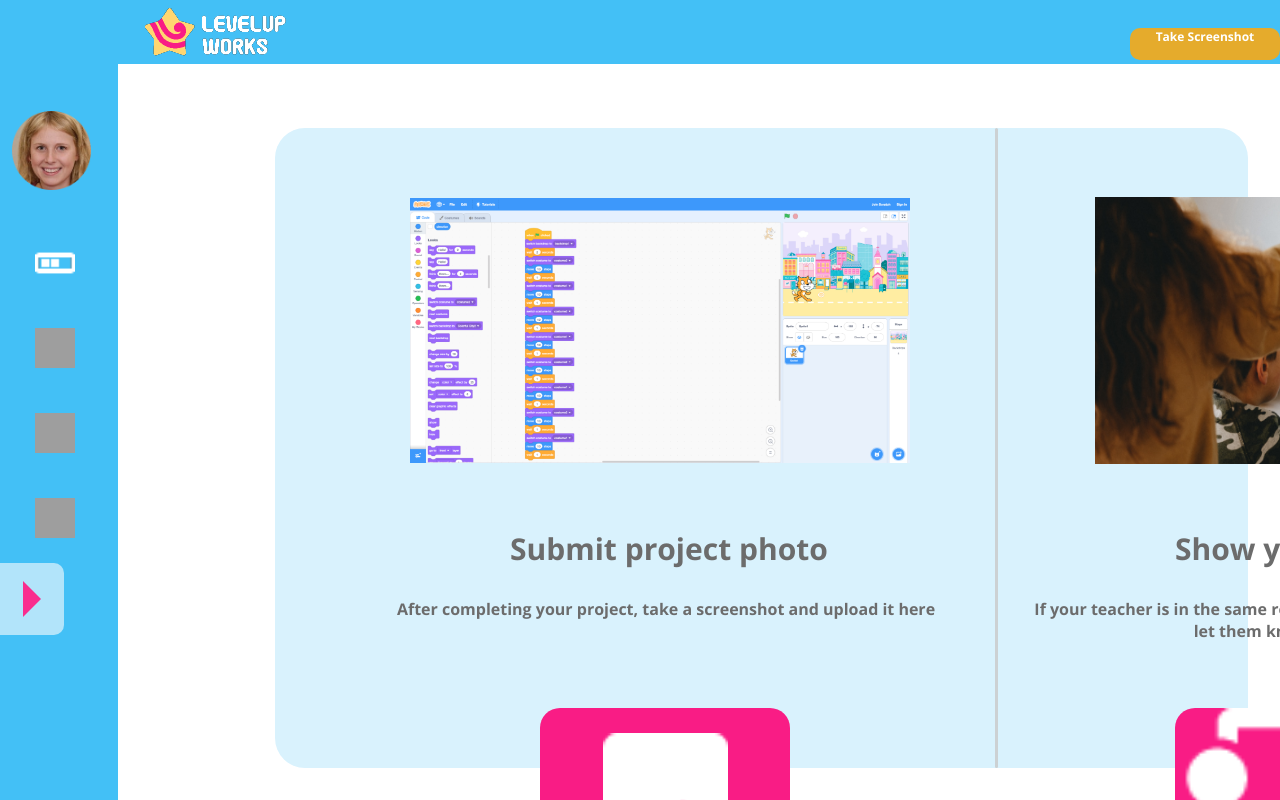
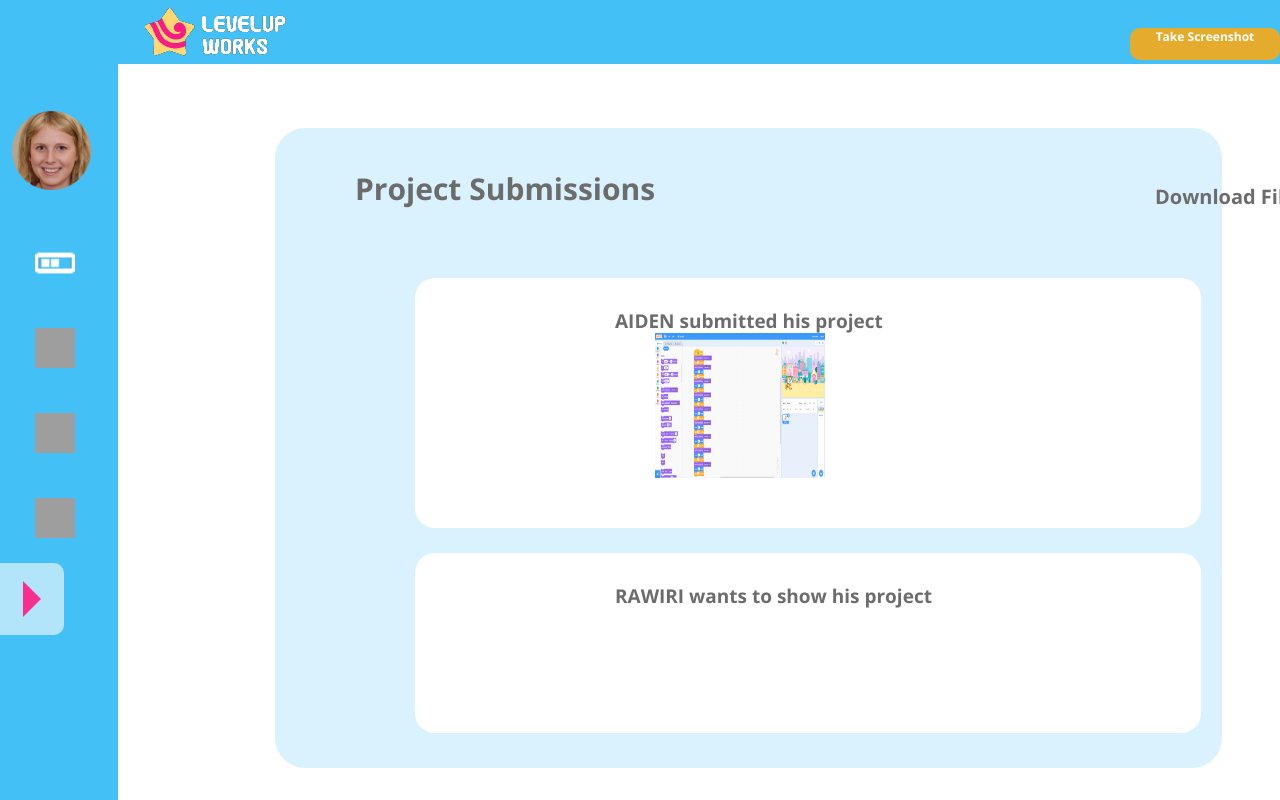
Before and after one commit to vessiBop/mission-x, a React (Create React App) app: page / in a window 1280 px wide. Shown: the top 800 px of the page. Built offline with nearby package versions, Linux system fonts and the light colour scheme; grey boxes are pictures that could not be loaded.

Commit message:
added aiden and rawiris project

```diff
--- a/src/App.js
+++ b/src/App.js
@@ -2,6 +2,7 @@ import Navbar from './Navbar';
 import SideMenu from './SideMenu';
 import UploadScreen from './SubmitProject';
 import ShowTeacher from './ShowTeacher';
+
 
 import './Navbar.css';
 import './SubmitProject.css';
@@ -9,6 +10,7 @@ import './Parent-div.css';
 import './Fonts.css';
 import './App.css';
 import SideBar from './SideBar/SideBar';
+import ProjectSubs from './ProjectSubs';
 
 
 function App() {
@@ -21,7 +23,7 @@ function App() {
 
 
 
-      <UploadScreen />
+      <ProjectSubs />
     </div>
   );
 }
--- /dev/null
+++ b/src/NotificationOne.js
@@ -0,0 +1,19 @@
+import './Fonts.css';
+import ScreenShotImg from './images/StudentDashboard/makeProject-screenshot.png';
+
+
+
+export default function NotificationOne() {
+    return (
+    <>
+    <div className='notification-bar'>
+    <img className="submitted-screenshot-img" src={ScreenShotImg} alt="ScreenShot" />
+    <div className='notification1'>AIDEN submitted his project</div>
+    <div className='notification-date'>WED 22 April 2023  13:21</div>
+    </div>
+
+        </>
+)
+
+
+}
--- /dev/null
+++ b/src/NotificationTwo.js
@@ -0,0 +1,17 @@
+import './Fonts.css';
+import ScreenShotImg from './images/StudentDashboard/makeProject-screenshot.png';
+
+
+
+export default function NotificationTwo() {
+    return (
+    <>
+    <div className='notification-bar2'>
+    <div className='notification2'>RAWIRI wants to show his project</div>
+    <div className='notification-date2'>THURS 24 April 2023  06:40</div>
+    </div>
+        </>
+)
+
+
+}
--- a/src/ProjectSubs.js
+++ b/src/ProjectSubs.js
@@ -1,7 +1,8 @@
-import Notifications from './Notifications';
+
 
 import './Fonts.css';
-
+import NotificationOne from './NotificationOne';
+import NotificationTwo from './NotificationTwo';
 
 export default function ProjectSubs() {
     return (
@@ -9,8 +10,11 @@ export default function ProjectSubs() {
 
             <div className="upload-parent-container">
 
-                <div className="upload-split-div">
-                <Notifications />
+                <div className="project-subs-container">
+                <NotificationOne />
+                <NotificationTwo />
+
+
                 <div className="pro-sub-text1">Project Submissions</div>
                 <div className="pro-sub-text2">Download Files</div>
                 <div className="pro-sub-text3">Mark As Complete Project</div>
--- a/src/SubmitProject.css
+++ b/src/SubmitProject.css
@@ -8,7 +8,7 @@
 
 .upload-split-div {
     border-radius: 30px;
-    width: 76%;
+    width: 74%;
     height: 80%;
     top: 128px;
     left: 275px;
@@ -72,6 +72,7 @@
     margin-left: auto;
     margin-right: auto;
     margin-top: 25px;
+    margin-bottom: 25px;
     width: 50%;
 }
 
@@ -150,3 +151,143 @@
     position: absolute;
 
 }
+/* Project Submissions css*/
+.project-subs-container {
+    display: flex;
+    justify-content: baseline;
+    border-radius: 30px;
+    width: 74%;
+    height: 80%;
+    top: 128px;
+    left: 275px;
+    background-color: #d9f2fd;
+    position: absolute
+}
+
+.pro-sub-text1 {
+    font-family: 'Open Sans', sans-serif;
+    font-size: 30px;
+    text-align: left;
+    top: 40px;
+    left: 80px;
+    width: 562px;
+    height: 98px;
+    color: #6C6C6C;
+    position: absolute;
+
+}
+
+.pro-sub-text2 {
+    font-family: 'Open Sans', sans-serif;
+    font-size: 20px;
+    text-align: left;
+    top: 55px;
+    left: 880px;
+    width: 562px;
+    height: 98px;
+    color: #6C6C6C;
+    position: absolute;
+
+}
+
+.pro-sub-text3 {
+    font-family: 'Open Sans', sans-serif;
+    font-size: 20px;
+    text-align: left;
+    top: 55px;
+    left: 1080px;
+    width: 562px;
+    height: 98px;
+    color: #6C6C6C;
+    position: absolute;
+}
+/* Notifications css*/
+.notification1 {
+    font-family: 'Open Sans', sans-serif;
+    font-size: 19px;
+    text-align: left;
+    top: 30px;
+    left: 200px;
+    width: 562px;
+    height: 98px;
+    color: #6C6C6C;
+    position: absolute;
+
+}
+
+.notification-bar {
+    display:flex;
+    font-family: 'Open Sans', sans-serif;
+    background-color: #ffffff;
+    border-radius: 20px;
+    font-size: 16px;
+    text-align: center;
+    top: 150px;
+    left: 140px;
+    width: 83%;
+    height: 250px;
+    color: #6C6C6C;
+    position: absolute;
+}
+
+.notification-date {
+    font-family: 'Open Sans', sans-serif;
+    font-size: 12px;
+    text-align: right;
+    top: 50px;
+    left: 950px;
+    width: 120px;
+    height: 98px;
+    color: #6C6C6C;
+    position: absolute;
+}
+
+.submitted-screenshot-img {
+    width: 170px;
+    height: 145px;
+    background-image: url(./images/StudentDashboard/makeProject-screenshot.png);
+    top: 55px;
+    left: 240px;
+    position: absolute;
+
+}
+
+/* Notfications 2nd Bar css*/
+.notification-bar2 {
+    display:flex;
+    font-family: 'Open Sans', sans-serif;
+    background-color: #ffffff;
+    border-radius: 20px;
+    font-size: 16px;
+    text-align: center;
+    top: 425px;
+    left: 140px;
+    width: 83%;
+    height: 180px;
+    color: #6C6C6C;
+    position: absolute;
+}
+
+.notification2 {
+    font-family: 'Open Sans', sans-serif;
+    font-size: 19px;
+    text-align: left;
+    top: 30px;
+    left: 200px;
+    width: 562px;
+    height: 98px;
+    color: #6C6C6C;
+    position: absolute;
+}
+
+.notification-date2 {
+    font-family: 'Open Sans', sans-serif;
+    font-size: 12px;
+    text-align: right;
+    top: 50px;
+    left: 950px;
+    width: 120px;
+    height: 98px;
+    color: #6C6C6C;
+    position: absolute;
+}
--- a/src/SubmitProject.js
+++ b/src/SubmitProject.js
@@ -23,7 +23,7 @@ export default function UploadScreen() {
                     <div className="submit-butt">
 
                         <img styles={imageStyles} className="upload-img" src={UploadImg} alt="UploadImg" />
-                        <script src="//static.filestackapi.com/filestack-js/3.x.x/filestack.min.js"></script>
+
 
 
 
```
Also changed, not shown: src/Notifications.js (deleted, +0 -14 lines).
